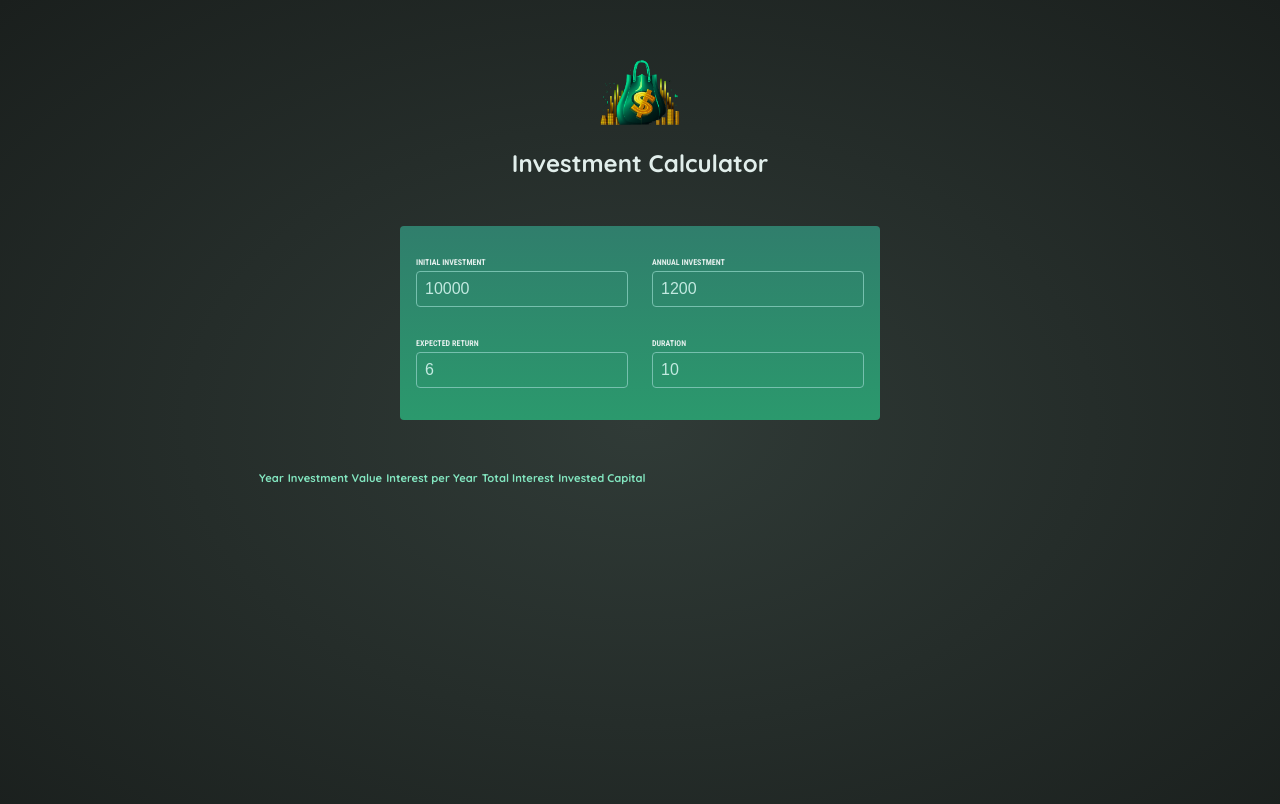
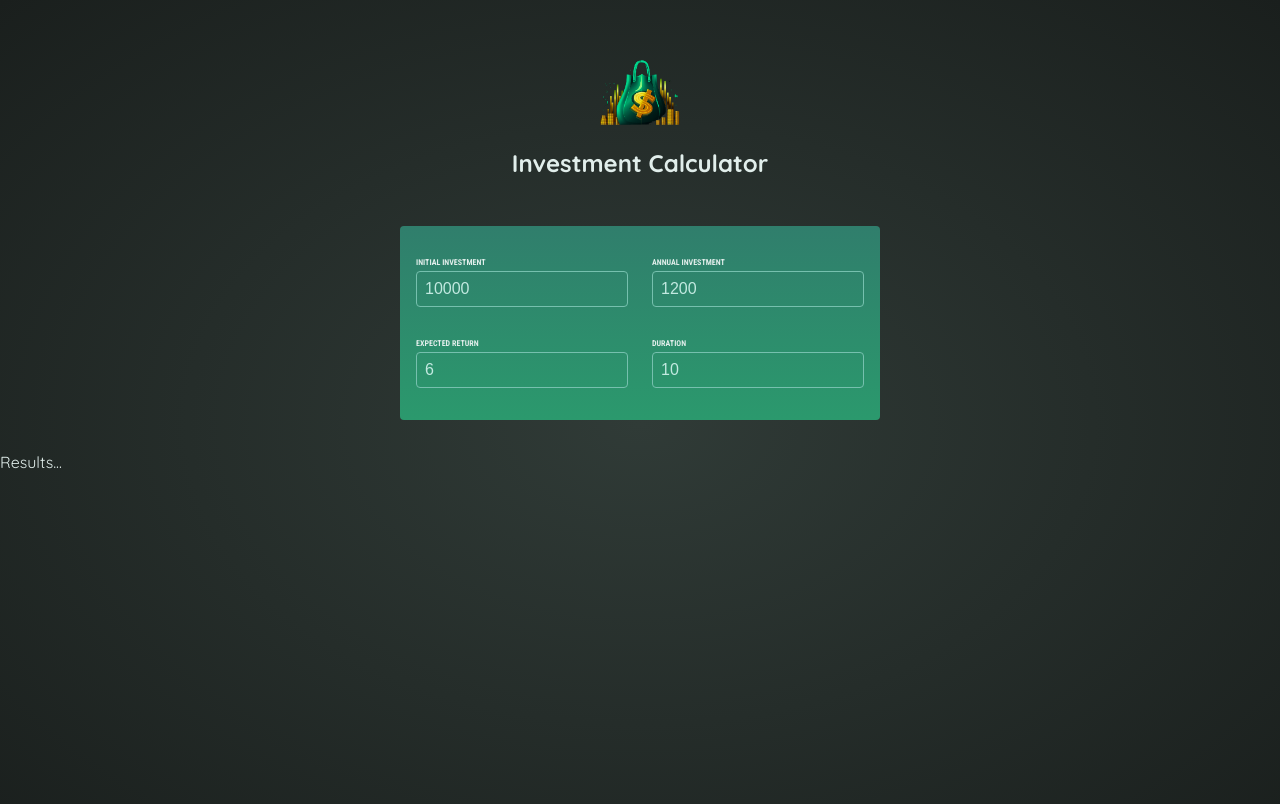
Before and after one commit to LeoJMCosta/Investment_Calculator, a React (Vite) app: page / in a window 1280 px wide. Shown: the top 804 px of the page. Built offline with nearby package versions, Linux system fonts and the light colour scheme.

Commit message:
Table removed, Results component added

```diff
--- a/src/App.jsx
+++ b/src/App.jsx
@@ -1,20 +1,28 @@
-import React, { useState } from 'react';
-import { Header, UserInput, InvestmentTable } from "./components";
-import { calculateInvestmentResults } from "./util/investment"; // Adjust the path based on your project structure
+import { useState } from 'react';
+import { Header, UserInput, Results } from "./components";
 
 function App() {
-  const [investmentData, setInvestmentData] = useState([]);
+  const [userInput, setUserInput] = useState({
+    initialInvestment: 10000,
+    annualInvestment: 1200,
+    expectedReturn: 6,
+    duration: 10
+  });
 
-  const handleCalculate = (inputValues) => {
-    const calculatedResults = calculateInvestmentResults(inputValues);
-    setInvestmentData(calculatedResults);
-  };
+  function handleChange(InputIdentifier, newValue) {
+    setUserInput(prevUserInput => {
+      return {
+        ...prevUserInput,
+        [InputIdentifier]: newValue
+      }
+    });
+  }
 
   return (
     <>
       <Header />
-      <UserInput />
-      {<InvestmentTable investmentData={investmentData} />}
+      <UserInput userInput={userInput} onChangeInput={handleChange} />
+      <Results input={userInput} />
     </>
   );
 }
--- a/src/components/InvestmentTable.jsx
+++ /dev/null
@@ -1,33 +0,0 @@
-import React from 'react';
-import { formatter } from "../util/investment";
-
-const InvestmentTable = ({ investmentData }) => {
-    return (
-        <div id="result">
-            <table>
-                <thead>
-                    <tr>
-                        <th>Year</th>
-                        <th>Investment Value</th>
-                        <th>Interest per Year</th>
-                        <th>Total Interest</th>
-                        <th>Invested Capital</th>
-                    </tr>
-                </thead>
-                <tbody>
-                    {investmentData.map((data, index) => (
-                        <tr key={index}>
-                            <td>{data.year}</td>
-                            <td>{formatter.format(data.valueEndOfYear)}</td>
-                            <td>{formatter.format(data.interest)}</td>
-                            <td>{formatter.format(data.interest * (index + 1))}</td>
-                            <td>{formatter.format(data.valueEndOfYear - data.annualInvestment)}</td>
-                        </tr>
-                    ))}
-                </tbody>
-            </table>
-        </div>
-    );
-};
-
-export default InvestmentTable;
--- /dev/null
+++ b/src/components/Results.jsx
@@ -0,0 +1,6 @@
+export default function Results({ input }) {
+    console.log(input)
+    return <p>
+        Results...
+    </p>
+}
--- a/src/components/UserInput.jsx
+++ b/src/components/UserInput.jsx
@@ -1,23 +1,4 @@
-import { useState } from "react"
-
-
-export default function UserInput() {
-    const [UserInput, setUserInput] = useState({
-        initialInvestment: 10000,
-        annualInvestment: 1200,
-        expectedReturn: 6,
-        duration: 10
-    });
-
-    function handleChange(InputIdentifier, newValue) {
-        setUserInput(prevUserInput => {
-            return {
-                ...prevUserInput,
-                [InputIdentifier]: newValue
-            }
-        });
-    }
-
+export default function UserInput({ onChange, userInput }) {
 
     return <section id="user-input">
         <div className="input-group">
@@ -26,16 +7,16 @@ export default function UserInput() {
                 <input
                     type="number"
                     required
-                    value={UserInput.initialInvestment}
-                    onChange={(event) => handleChange('initialInvestment', event.target.value)} />
+                    value={userInput.initialInvestment}
+                    onChange={(event) => onChange('initialInvestment', event.target.value)} />
             </p>
             <p>
                 <label>Annual Investment</label>
                 <input
                     type="number"
                     required
-                    value={UserInput.annualInvestment}
-                    onChange={(event) => handleChange('annualInvestment', event.target.value)} />
+                    value={userInput.annualInvestment}
+                    onChange={(event) => onChange('annualInvestment', event.target.value)} />
             </p>
         </div>
         <div className="input-group">
@@ -44,16 +25,16 @@ export default function UserInput() {
                 <input
                     type="number"
                     required
-                    value={UserInput.expectedReturn}
-                    onChange={(event) => handleChange('expectedReturn', event.target.value)} />
+                    value={userInput.expectedReturn}
+                    onChange={(event) => onChange('expectedReturn', event.target.value)} />
             </p>
             <p>
                 <label>Duration</label>
                 <input
                     type="number"
                     required
-                    value={UserInput.duration}
-                    onChange={(event) => handleChange('duration', event.target.value)} />
+                    value={userInput.duration}
+                    onChange={(event) => onChange('duration', event.target.value)} />
             </p>
         </div>
     </section>
--- a/src/components/index.js
+++ b/src/components/index.js
@@ -1,9 +1,9 @@
 import Header from "./Header";
 import UserInput from "./Userinput";
-import InvestmentTable from "./InvestmentTable";
+import Results from "./Results";
 
 export {
     Header,
     UserInput,
-    InvestmentTable
+    Results
 }
```
